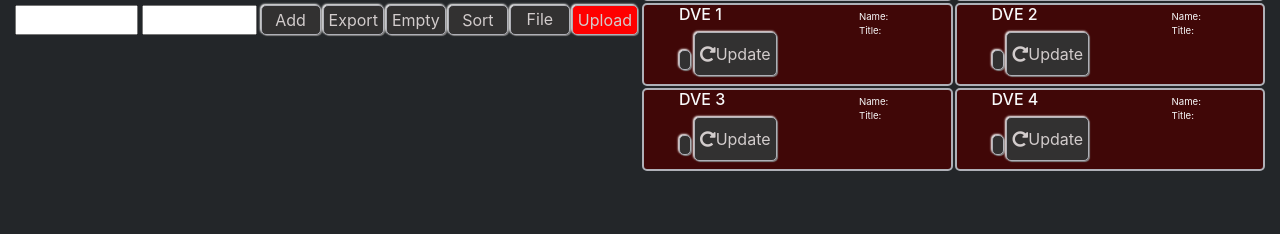
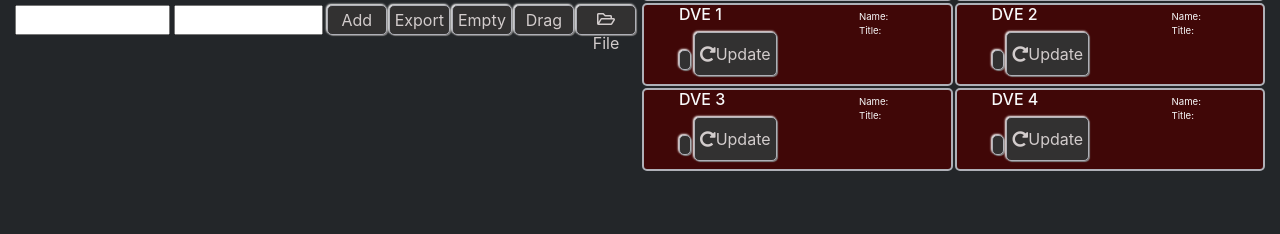
Before and after one commit to fgraux/LiveProd, a Node server app: page / in a window 1280 px wide. Shown: the part 406-640 px from the top of the page. Run offline with Node 20, Linux system fonts and the light colour scheme; some libraries are stand-ins or nearby versions.

Commit message:
Update index.ejs

```diff
--- a/views/index.ejs
+++ b/views/index.ejs
@@ -387,8 +387,8 @@
 				</table>
 				<table id="TitleList" class="" width="100%"><thead><tr><th>Name</th><th>Title</th></tr></thead><tbody></tbody></table>
 				<table class="inputCont">
-						<tr><th><label for="name">Name:</label></th><th><label for="name">Title:</label></th></tr>
-						<tr><form id="Title1Ad" method="post"><td><input type="text" name="name" id="name1"></td><td><input type="text" name="title" id="title1"></td></form><td><button class="TitleDB">Add</button></td><td><button id="export">Export</button></td><td><button id="empty">Empty</button></td><td><button id="sort">Sort</button></td><td><label for="fileUpload" id="choose">File</label><input type="file" id="fileUpload" style="visibility:hidden;"/></td><td><button id="upload">Upload</button></td></tr>
+						<tr><th><label for="name">Name</label></th><th><label for="name">Title</label></th></tr>
+						<tr><form id="Title1Ad" method="post"><td><input type="text" name="name" id="name1"></td><td><input type="text" name="title" id="title1"></td></form><td><button class="TitleDB">Add</button></td><td><button id="export">Export</button></td><td><button id="empty">Empty</button></td><td><button id="sort" class="nosort">Drag</button></td><td><label for="fileUpload" id="choose"><i class="far fa-folder-open"></i> File</label><input type="file" id="fileUpload" style="width:0; min-width:0;visibility:hidden;"/></td><td><button id="upload" class="hide">Upload</button></td></tr>
 					</table>
 				</td>
 				<td>
@@ -552,7 +552,6 @@
             </div>
         </div>
     </div>
-	<!-- <video id="video" src="http://localhost:8080/desktop.ogg" autoplay="autoplay"> -->
     <!-- Core Libraries -->
     <script type="text/javascript" src="/javascripts/bootstrap.min.js"></script>
     <script type="text/javascript" src="/javascripts/jquery-ui.min.js"></script>
```
